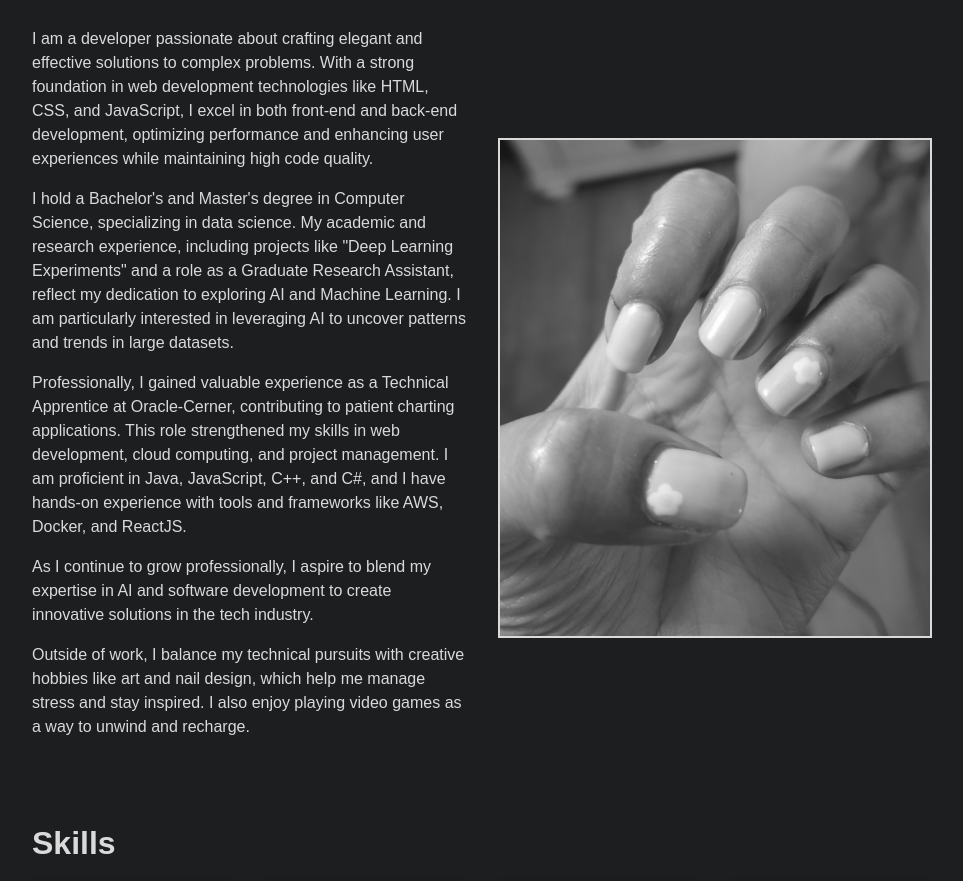
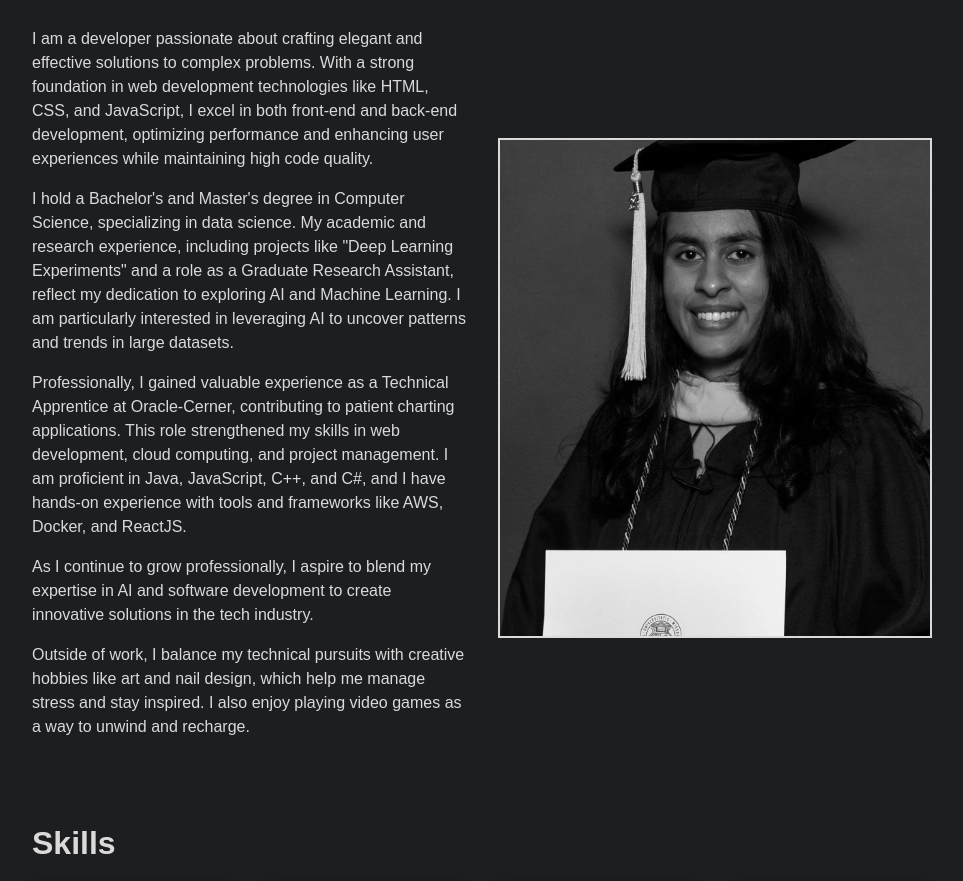
Before and after one commit to aa57c/PortfolioWebsite, a Next.js app: page / in a window 1280 px wide. Shown: the part 861-1742 px from the top of the page, without its empty margins (158-1121 px from the left). Built offline with nearby package versions, Linux system fonts and the light colour scheme.

Commit message:
edited about picture

```diff
--- a/src/components/About.jsx
+++ b/src/components/About.jsx
@@ -43,7 +43,7 @@ const About = () => {
           </p>
         </div>
         <div className="about-img">
-          <Image src='/images/nail_art_1.jpg' className="profile-img" width={300} height={500}/>
+          <Image src='/images/grad_picture.jpg' className="profile-img" width={300} height={500}/>
         </div>
       </div>
 
```
Also changed, not shown: public/images/grad_picture.jpg (added), public/images/nail_art_1.jpg (deleted).
